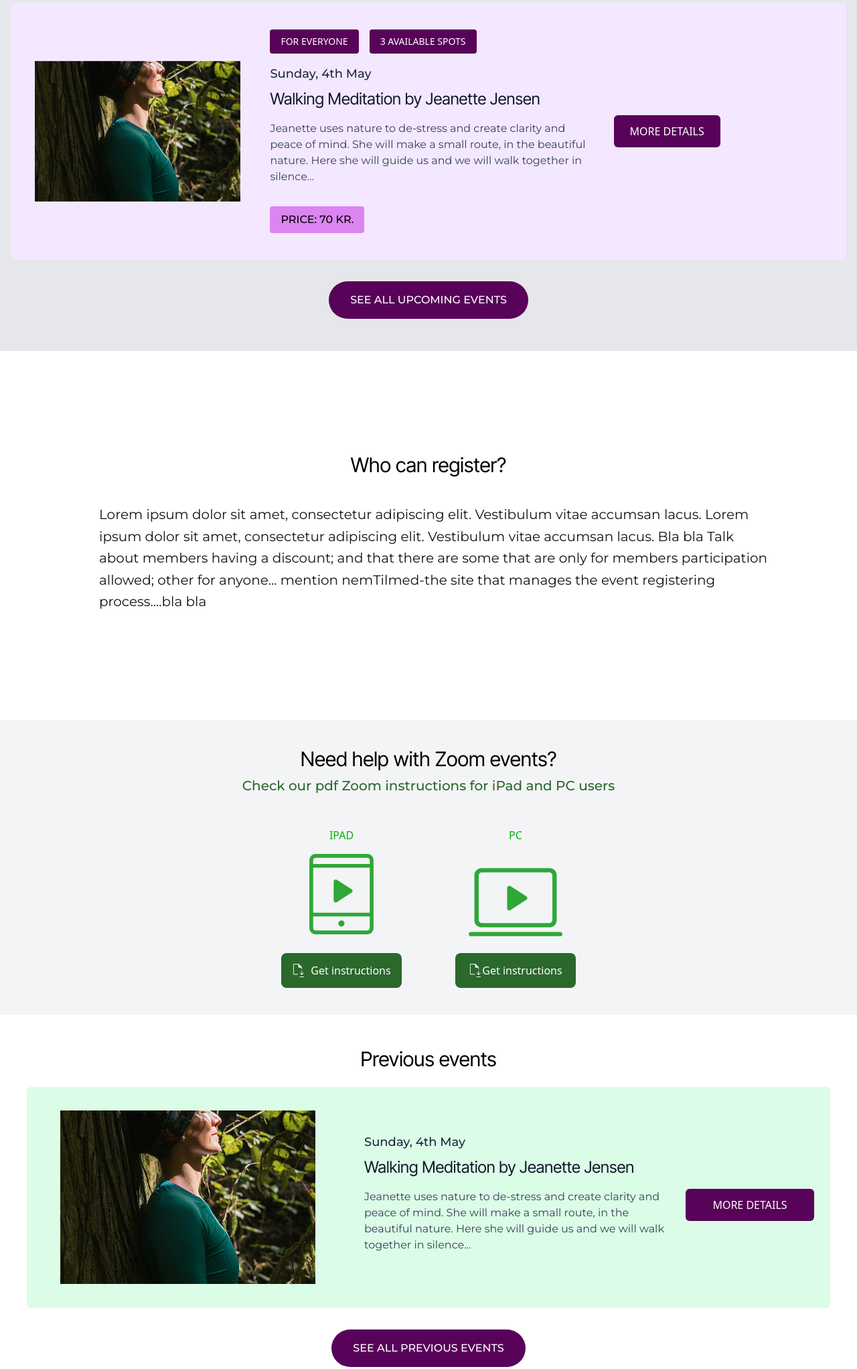
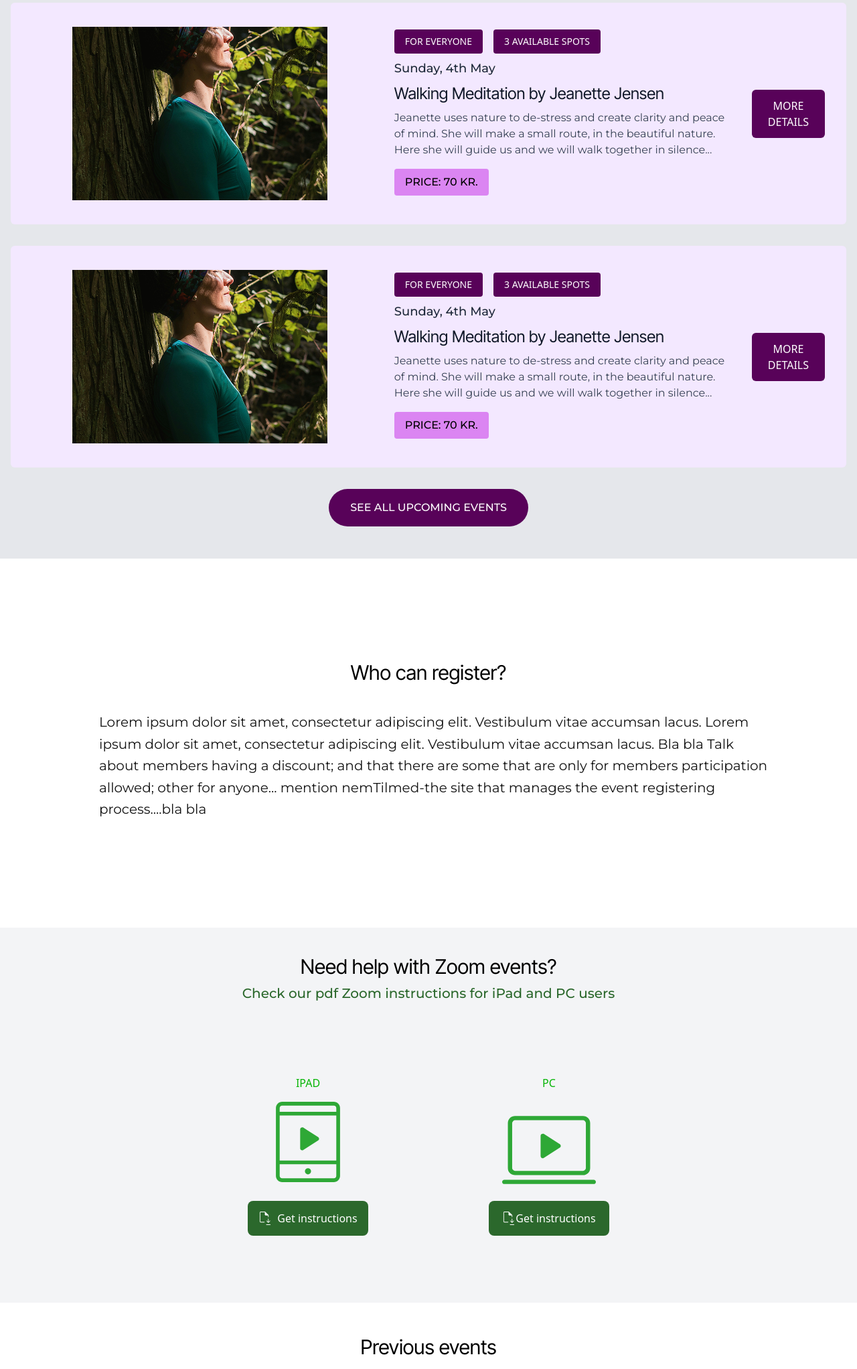
Before and after one commit to Ivankirev39/tidslerne-website, a plain HTML site: page events.html in a window 1280 px wide. Shown: the part 600-2644 px from the top of the page at 67% size. Drawn offline with nearby package versions, Linux system fonts and the light colour scheme.

Commit message:
Events cards ready
Pleased with their responsiveness now. They are good now for being the blueprint for all the other ones.

```diff
--- a/events.html
+++ b/events.html
@@ -165,42 +165,40 @@
     <h2 class="text-3xl">Upcoming events</h2>
   </div>
 
+
+  <!-- Cards div -->
   <div class="flex flex-col gap-8 w-full max-w-7xl sm:flex-row lg:flex-row lg:flex-wrap">
 
     <!-- Card 1 -->
-    <div class="flex flex-col flex-wrap md:flex-row sm:flex-row h-auto overflow-hidden rounded-md bg-purple-100 w-full p-4">
+    <div class="flex flex-col md:flex-col md:flex-wrap lg:flex-row lg:flex-nowrap justify-center h-auto overflow-hidden rounded-md bg-purple-100 w-full p-4">
 
       <!-- Image -->
-      <div class="flex items-center justify-center w-full md:w-2/7 p-4">
+      <div class="flex items-center justify-center w-full h-auto p-2 md:p-4">
         <img src="img/frame-82.png" alt="Person leaning against tree in nature" class="max-h-[360px] w-auto object-cover" />
       </div>
 
       <!-- Content -->
-      <div class="flex flex-col w-full p-6 md:w-3/7">
-
+      <div class="flex flex-col flex-grow justify-between w-full p-4 md:p-6">
+          <div>
             <!-- Tags -->
-        <div class="mb-4 flex gap-4">
+            <div class="mb-2 flex gap-4">
               <span class="rounded bg-[#580259] px-4 py-2 text-sm font-medium text-white">FOR EVERYONE</span>
               <span class="rounded bg-[#580259] px-4 py-2 text-sm font-medium text-white">3 AVAILABLE SPOTS</span>
             </div>
-
-        <!-- Text content and button row -->
-        <div class=" flex flex-grow flex-col justify-between">
-          <div>
+            <!-- Text -->
             <p class="mb-2 text-lg font-medium text-gray-800">Sunday, 4th May</p>
-            <h3 class="mb-4 text-2xl text-gray-900">Walking Meditation by Jeanette Jensen</h3>
+            <h3 class="mb-2 text-2xl text-gray-900">Walking Meditation by Jeanette Jensen</h3>
             <p class="text-gray-700 mb-4">Jeanette uses nature to de-stress and create clarity and peace of mind. She will make a small route, in the beautiful nature. Here she will guide us and we will walk together in silence...</p>
-            <div class="inline-block rounded bg-[#DB85F2] mt-4 px-4 py-2">
+            <div class="inline-block rounded bg-[#DB85F2] px-4 py-2">
               <p class="font-medium text-black">PRICE: 70 KR.</p>
-            </div>
             </div>
           </div>
 
       </div>
 
       <!-- Button -->
-      <div class="flex flex-col items-center justify-center w-full md:w-auto p-4">
-        <button class="w-full md:w-auto rounded-md bg-[#580259] px-6 py-3 font-medium text-white hover:bg-purple-900">
+      <div class="flex flex-col items-center justify-center w-auto p-4">
+        <button class="rounded-md bg-[#580259] px-6 py-3 font-medium text-white hover:bg-purple-900">
           MORE DETAILS
         </button>
       </div>
@@ -208,14 +206,47 @@
     </div>
 
     <!--Card 2-->
+    <div class="flex flex-col md:flex-col md:flex-wrap lg:flex-row lg:flex-nowrap justify-center h-auto overflow-hidden rounded-md bg-purple-100 w-full p-4">
 
+      <!-- Image -->
+      <div class="flex items-center justify-center w-full h-auto p-2 md:p-4">
+        <img src="img/frame-82.png" alt="Person leaning against tree in nature" class="max-h-[360px] w-auto object-cover" />
+      </div>
+
+      <!-- Content -->
+      <div class="flex flex-col flex-grow justify-between w-full p-4 md:p-6">
+          <div>
+            <!-- Tags -->
+            <div class="mb-2 flex gap-4">
+              <span class="rounded bg-[#580259] px-4 py-2 text-sm font-medium text-white">FOR EVERYONE</span>
+              <span class="rounded bg-[#580259] px-4 py-2 text-sm font-medium text-white">3 AVAILABLE SPOTS</span>
+            </div>
+            <!-- Text -->
+            <p class="mb-2 text-lg font-medium text-gray-800">Sunday, 4th May</p>
+            <h3 class="mb-2 text-2xl text-gray-900">Walking Meditation by Jeanette Jensen</h3>
+            <p class="text-gray-700 mb-4">Jeanette uses nature to de-stress and create clarity and peace of mind. She will make a small route, in the beautiful nature. Here she will guide us and we will walk together in silence...</p>
+            <div class="inline-block rounded bg-[#DB85F2] px-4 py-2">
+              <p class="font-medium text-black">PRICE: 70 KR.</p>
+            </div>
+          </div>
+
+      </div>
+
+      <!-- Button -->
+      <div class="flex flex-col items-center justify-center w-auto p-4">
+        <button class="rounded-md bg-[#580259] px-6 py-3 font-medium text-white hover:bg-purple-900">
+          MORE DETAILS
+        </button>
+      </div>
+
+    </div>
 
   </div>
 
 
   <!-- CTA Button -->
-  <div class="flex justify-center w-full mt-4 md:mt-8">
-    <a href="#" class="bg-[#580259] text-white text-center py-4 px-8 rounded-full uppercase font-medium text-sm md:text-base w-full md:w-auto md:min-w-[280px]">
+  <div class="flex justify-center w-auto mt-8">
+    <a href="#" class="bg-[#580259] text-white text-center py-4 px-8 rounded-full uppercase font-medium text-sm md:text-base">
       See all upcoming events
     </a>
   </div>
@@ -245,9 +276,9 @@ Lorem ipsum dolor sit amet, consectetur adipiscing elit.
   </div>
 
   <!-- Instructions Section -->
-  <div class="w-full flex flex-row justify-center items-center gap-6 md:gap-12 lg:gap-20 mt-2 md:mt-6">
+  <div class="w-full flex flex-col lg:flex-row justify-center items-center mt-2 md:mt-6 gap-15">
     <!-- iPad Section -->
-    <div class="flex flex-col items-center w-1/2 md:w-auto">
+    <div class="flex flex-col items-center w-auto p-6 lg:p-15">
       <span class="text-[#05B505] uppercase font-medium mb-3">iPad</span>
       <div class="mb-6 w-28 h-32 rounded-md flex flex-col items-center justify-center">
         <div class="flex-grow flex items-center justify-center w-full">
@@ -262,7 +293,7 @@ Lorem ipsum dolor sit amet, consectetur adipiscing elit.
     </div>
 
     <!-- PC Section -->
-    <div class="flex flex-col items-center w-1/2 md:w-auto">
+    <div class="flex flex-col items-center w-auto p-6 lg:p-15">
       <span class="text-[#05B505] uppercase font-medium">PC</span>
       <div class="mb-6">
         <div class="h-24 flex items-center justify-center mt-10">
@@ -283,34 +314,68 @@ Lorem ipsum dolor sit amet, consectetur adipiscing elit.
     <h2 class="text-3xl">Previous events</h2>
   </div>
 
+    <!-- Cards div -->
+    <div class="flex flex-col gap-8 w-full max-w-7xl sm:flex-row lg:flex-row lg:flex-wrap">
 
+      <!-- Card 1 -->
+      <div class="flex flex-col md:flex-col md:flex-wrap lg:flex-row lg:flex-nowrap justify-center h-auto overflow-hidden rounded-md bg-green-100 w-full p-4">
 
-   <div class="flex h-[330px] w-[1200px] flex-col overflow-hidden rounded-md bg-green-100 md:flex-row">
         <!-- Image -->
-  <div class="flex items-center justify-center w-full md:w-2/5">
+        <div class="flex items-center justify-center w-full h-auto p-2 md:p-4">
           <img src="img/frame-82.png" alt="Person leaning against tree in nature" class="max-h-[360px] w-auto object-cover" />
         </div>
 
         <!-- Content -->
-  <div class="flex w-full flex-col p-6 md:w-3/5 mt-11">
-
-    <!-- Text content and button row -->
-    <div class=" flex flex-grow flex-col justify-between">
+        <div class="flex flex-col flex-grow justify-center w-full p-4 md:p-6">
             <div>
-        <p class="mb-2 text-lg font-medium text-gray-800">Sunday, 4th May</p>
-        <h3 class="mb-4 text-2xl text-gray-900">Walking Meditation by Jeanette Jensen</h3>
-        <div class="flex items-start justify-between gap-4">
-          <p class="flex-grow text-gray-700">Jeanette uses nature to de-stress and create clarity and peace of mind. She will make a small route, in the beautiful nature. Here she will guide us and we will walk together in silence...</p>
-          <button class="w-[500px] self-start rounded-md bg-[#580259] px-6 py-3 font-medium text-white hover:bg-purple-900">MORE DETAILS</button>
-        </div>
+              <!-- Text -->
+              <h3 class="mb-2 text-2xl text-gray-900">Walking Meditation by Jeanette Jensen</h3>
+              <p class="text-gray-700">Jeanette uses nature to de-stress and create clarity and peace of mind. She will make a small route, in the beautiful nature. Here she will guide us and we will walk together in silence...</p>
             </div>
 
         </div>
-  </div>
+
+        <!-- Button -->
+        <div class="flex flex-col items-center justify-center w-auto p-4">
+          <button class="rounded-md bg-[#2B682C] px-6 py-3 font-medium text-white hover:bg-purple-900">
+            MORE DETAILS
+          </button>
         </div>
 
-    <div class="flex justify-center w-full mt-4 md:mt-8">
-      <a href="#" class="bg-[#580259] text-white text-center py-4 px-8 rounded-full uppercase font-medium text-sm md:text-base w-full md:w-auto md:min-w-[280px]">
+      </div>
+
+      <!-- Card 2 -->
+       <div class="flex flex-col md:flex-col md:flex-wrap lg:flex-row lg:flex-nowrap justify-center h-auto overflow-hidden rounded-md bg-green-100 w-full p-4">
+
+        <!-- Image -->
+        <div class="flex items-center justify-center w-full h-auto p-2 md:p-4">
+          <img src="img/frame-82.png" alt="Person leaning against tree in nature" class="max-h-[360px] w-auto object-cover" />
+        </div>
+
+        <!-- Content -->
+        <div class="flex flex-col flex-grow justify-center w-full p-4 md:p-6">
+            <div>
+              <!-- Text -->
+              <h3 class="mb-2 text-2xl text-gray-900">Walking Meditation by Jeanette Jensen</h3>
+              <p class="text-gray-700">Jeanette uses nature to de-stress and create clarity and peace of mind. She will make a small route, in the beautiful nature. Here she will guide us and we will walk together in silence...</p>
+            </div>
+
+        </div>
+
+        <!-- Button -->
+        <div class="flex flex-col items-center justify-center w-auto p-4">
+          <button class="rounded-md bg-[#2B682C] px-6 py-3 font-medium text-white hover:bg-purple-900">
+            MORE DETAILS
+          </button>
+        </div>
+
+      </div>
+
+    </div>
+
+
+    <div class="flex justify-center w-auto mt-8">
+      <a href="#" class="bg-[#580259] text-white text-center py-4 px-8 rounded-full uppercase font-medium text-sm md:text-base w-full">
         See all previous events
       </a>
     </div>
```
Lines whose indentation alone changed are shown as unchanged.
